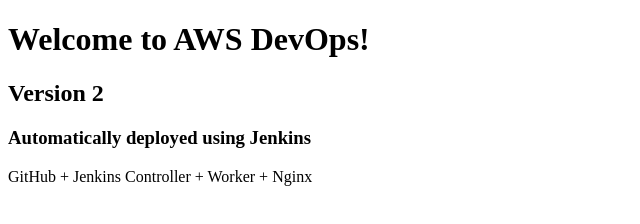
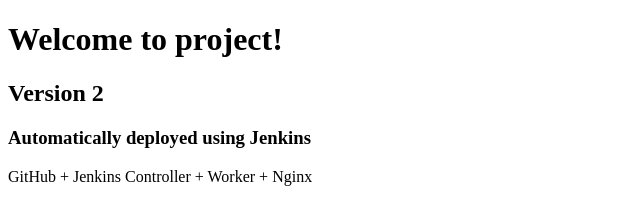
Before and after one commit to prashantgudale/jenkins-cicd-demo, a plain HTML site: page index.html in a window 1280 px wide. Shown: the whole page, without its empty margins (0-640 px from the left). Drawn offline with Linux system fonts and the light colour scheme.

Commit message:
updated index file

```diff
--- a/index.html
+++ b/index.html
@@ -4,7 +4,7 @@
     <title>Jenkins CI/CD Project</title>
 </head>
 <body>
-    <h1>Welcome to AWS DevOps!</h1>
+    <h1>Welcome to project!</h1>
 
     <h2>Version 2</h2>
 
```
